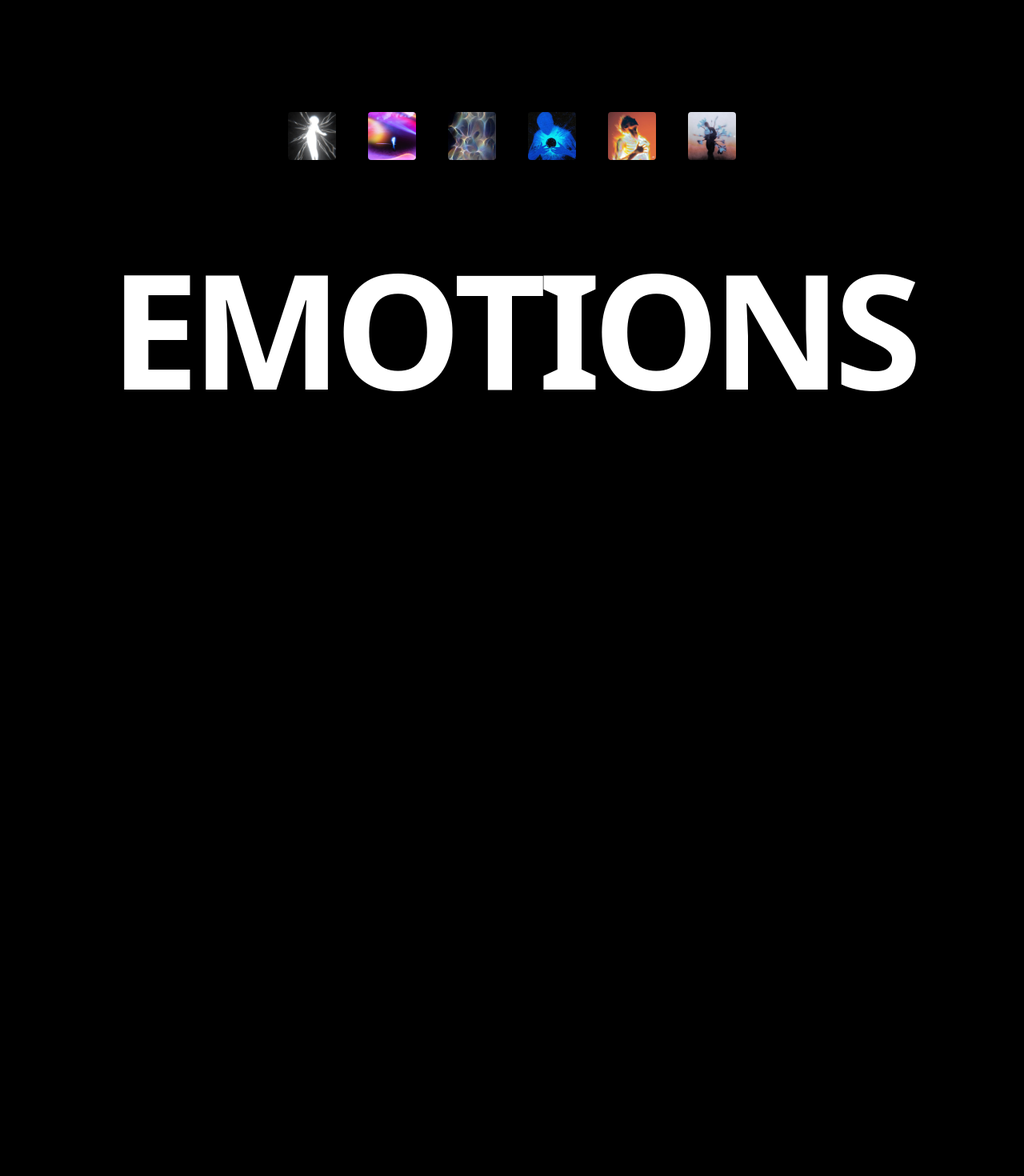
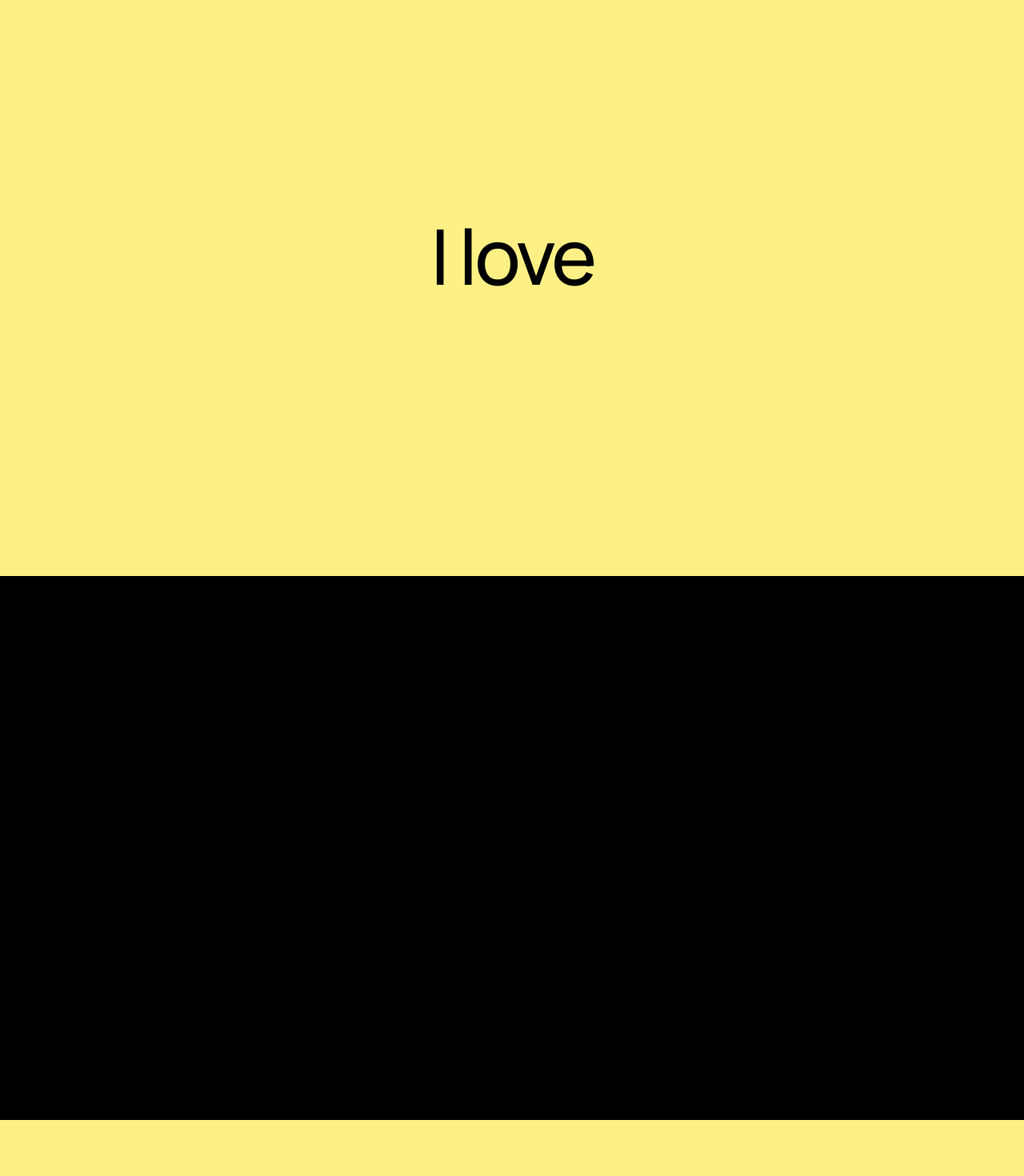
Before and after one commit to riizzn/exp-infinity, a React (Vite) app: page / in a window 1280 px wide. Shown: the part 80-1550 px from the top of the page at 80% size. Before the commit the page ends 800 px from the top, so only its background shows below. Built offline with nearby package versions, Linux system fonts and the light colour scheme.

Commit message:
Text zig zag stagger animation on scroll with sliding container

```diff
--- a/src/App.jsx
+++ b/src/App.jsx
@@ -1,10 +1,11 @@
 import React from 'react'
 import TextImage from './component/TextImage'
+import TextArt from './component/TextArt'
 
 const App = () => {
   return (
     <div className='min-h-screen'>
-      <TextImage/>
+      <TextArt/>
     </div>
   )
 }
--- /dev/null
+++ b/src/component/TextArt.jsx
@@ -0,0 +1,101 @@
+import React, { useRef } from "react";
+import { gsap } from "gsap";
+import { useGSAP } from "@gsap/react";
+
+import { ScrollTrigger } from "gsap/ScrollTrigger";
+import { SplitText } from "gsap/SplitText";
+
+gsap.registerPlugin(useGSAP, ScrollTrigger, SplitText);
+
+const TextArt = () => {
+  const splits = useRef([]);
+
+useGSAP(() => {
+  document.fonts.ready.then(() => {
+    const elements = gsap.utils.toArray(".title h1");
+
+    elements.forEach((el) => {
+      const split = SplitText.create(el, { type: "chars" });
+      splits.current.push(split);
+
+
+    });
+
+    const titles = gsap.utils.toArray(".title");
+
+    titles.forEach((title, i) => {
+      const titleContainer = title.querySelector(".title-container");
+      const titleConXPos = i === 1 ? -100 : 100;
+      const split = splits.current[i];
+      const charCount = split.chars.length;
+
+      ScrollTrigger.create({
+        trigger: title,
+        start: "top bottom",
+        end: "top -25%",
+        scrub: 1,
+        onUpdate: (self) => {
+          const titleConX = titleConXPos - self.progress * titleConXPos;
+          gsap.set(titleContainer, { x: `${titleConX}%` });
+
+          split.chars.forEach((char, id) => {
+            const charStaggerIndex = i === 1 ? charCount - 1 - id : id;
+
+            const startDelay = 0.1;
+            const available = 1 - startDelay;
+            const stagger = Math.min(0.75, available * 0.75);
+
+            const delay =
+              startDelay + (charStaggerIndex / charCount) * stagger;
+
+            const duration =
+              available - (stagger * (charCount - 1)) / charCount;
+
+            let charProgress = 0;
+            if (self.progress >= delay) {
+              charProgress = Math.min(
+                1,
+                (self.progress - delay) / duration
+              );
+            }
+
+            const initY = id % 2 === 0 ? -150 : 150;
+            gsap.set(char, { y: initY - charProgress * initY });
+          });
+        },
+      });
+    });
+  });
+}, []);
+
+
+  return (
+    <>
+      <section className="h-screen bg-yellow-200  text-center content-center">
+        <h1 className="text-black">I love</h1>
+      </section>
+      <section className="min-h-screen">
+        <div className="title  ">
+          <div className="title-container">
+            <h1>Veiny ah Dih</h1>
+          </div>
+        </div>
+        <div className="title bg-yellow-200 text-black">
+          <div className="title-container">
+            <h1>Big Biceps</h1>
+          </div>
+        </div>
+        <div className="title">
+          <div className="title-container">
+            <h1>6ft tall</h1>
+          </div>
+        </div>
+      </section>
+      <section className="h-screen text-center content-center bg-yellow-200 text-black">
+        <h1>Period</h1>
+      </section>
+    </>
+  );
+};
+
+export default TextArt;
--- a/src/index.css
+++ b/src/index.css
@@ -1,10 +1,33 @@
 @import url("https://fonts.googleapis.com/css2?family=Instrument+Serif:ital@0;1&display=swap");
+@import url("https://fonts.googleapis.com/css2?family=Manrope:wght@200..800&display=swap");
 @import "tailwindcss";
 
-@theme   {
+@theme {
   --font-instrument: "Instrument Serif", serif;
+  --font-manrope: "Manrope", sans-serif;
 }
 body {
   background: black;
   color: white;
+  font-family: var(--font-manrope);
 }
+h1 {
+  font-size: 6rem;
+  line-height: 1;
+  letter-spacing: -0.25rem;
+  font-weight: 500;
+}
+section {
+  position: relative;
+  width: 100%;
+  overflow: hidden;
+}
+
+@layer components {
+  .title {
+    @apply h-[85svh]  flex items-center;
+  }
+  .title-container {
+    @apply relative w-full flex items-center justify-center will-change-transform;
+  }
+}
```
